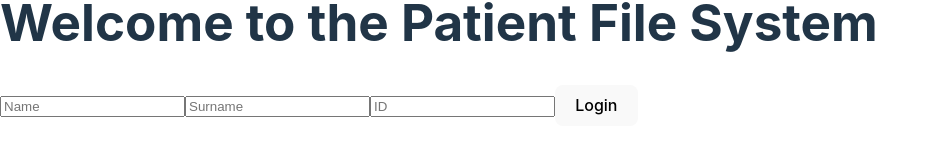
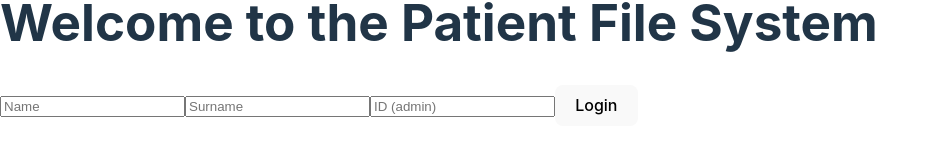
Before and after one commit to Cynthig/MedFile, a React (Vite) app: page / in a window 1280 px wide. Shown: the part 377-532 px from the top of the page, without its empty margins (0-938 px from the left). Built offline with nearby package versions, Linux system fonts and the light colour scheme.

Commit message:
Updated the login form

```diff
--- a/src/components/HomePage.jsx
+++ b/src/components/HomePage.jsx
@@ -1,6 +1,6 @@
 import React, { useState } from 'react';
 import { useNavigate } from 'react-router-dom';
-
+import '../index.css';  // Assuming you have a separate CSS file
 
 const HomePage = ({ onLogin }) => {
   const [practitioner, setPractitioner] = useState({ name: '', surname: '', id: '' });
@@ -16,12 +16,33 @@ const HomePage = ({ onLogin }) => {
   };
 
     return (
-      <div>
+      <div className="container">
         <h1>Welcome to the Patient File System</h1>
-        <form onSubmit={handleSubmit}>
-          <input type="text" name="name" value={practitioner.name} onChange={handleChange} placeholder="Name" required />
-          <input type="text" name="surname" value={practitioner.surname} onChange={handleChange} placeholder="Surname" required />
-          <input type="text" name="id" value={practitioner.id} onChange={handleChange} placeholder="ID" required />
+        <form className="login-form" onSubmit={handleSubmit}>
+          <input
+            type="text"
+            name="name"
+            value={practitioner.name}
+            onChange={handleChange}
+            placeholder="Name"
+            required
+          />
+          <input
+            type="text"
+            name="surname"
+            value={practitioner.surname}
+            onChange={handleChange}
+            placeholder="Surname"
+            required
+          />
+          <input
+            type="text"
+            name="id"
+            value={practitioner.id}
+            onChange={handleChange}
+            placeholder="ID (admin)"
+            required
+          />
           <button type="submit">Login</button>
         </form>
       </div>
```
Lines whose indentation alone changed are shown as unchanged.
